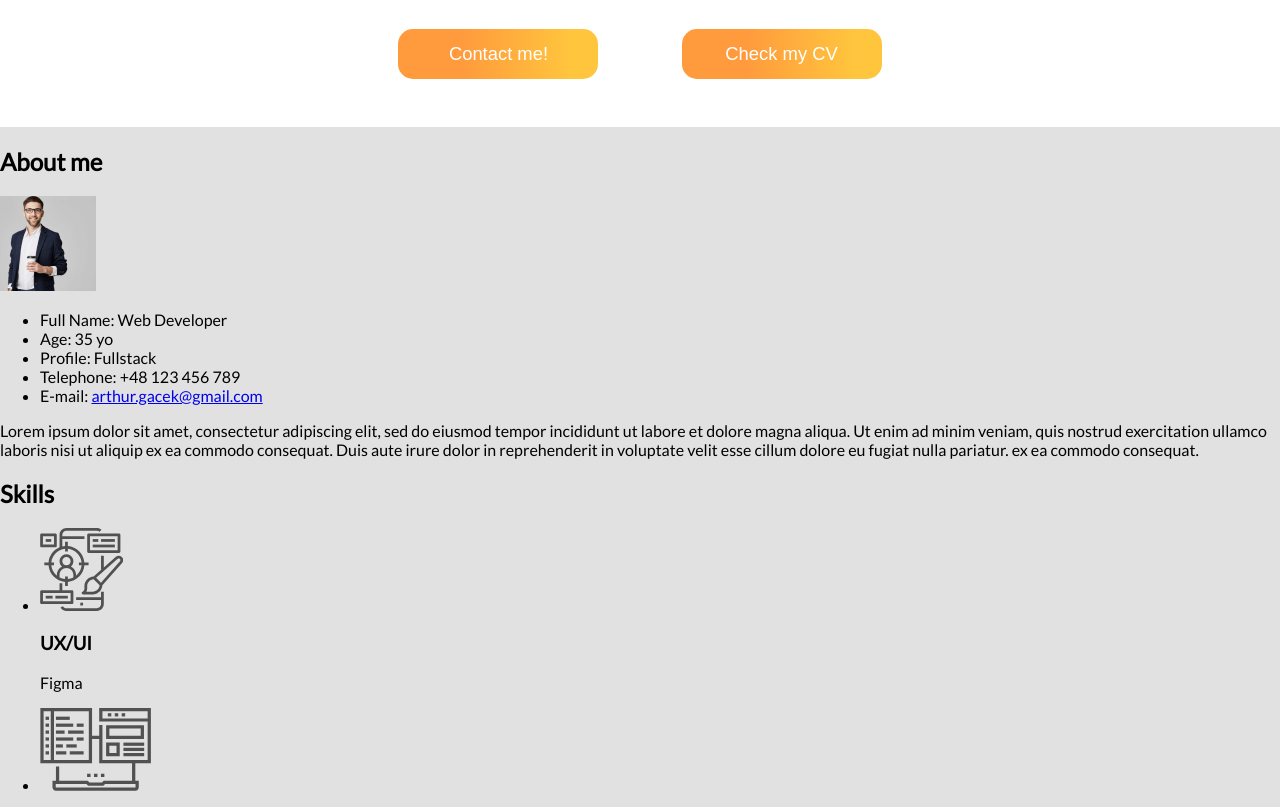
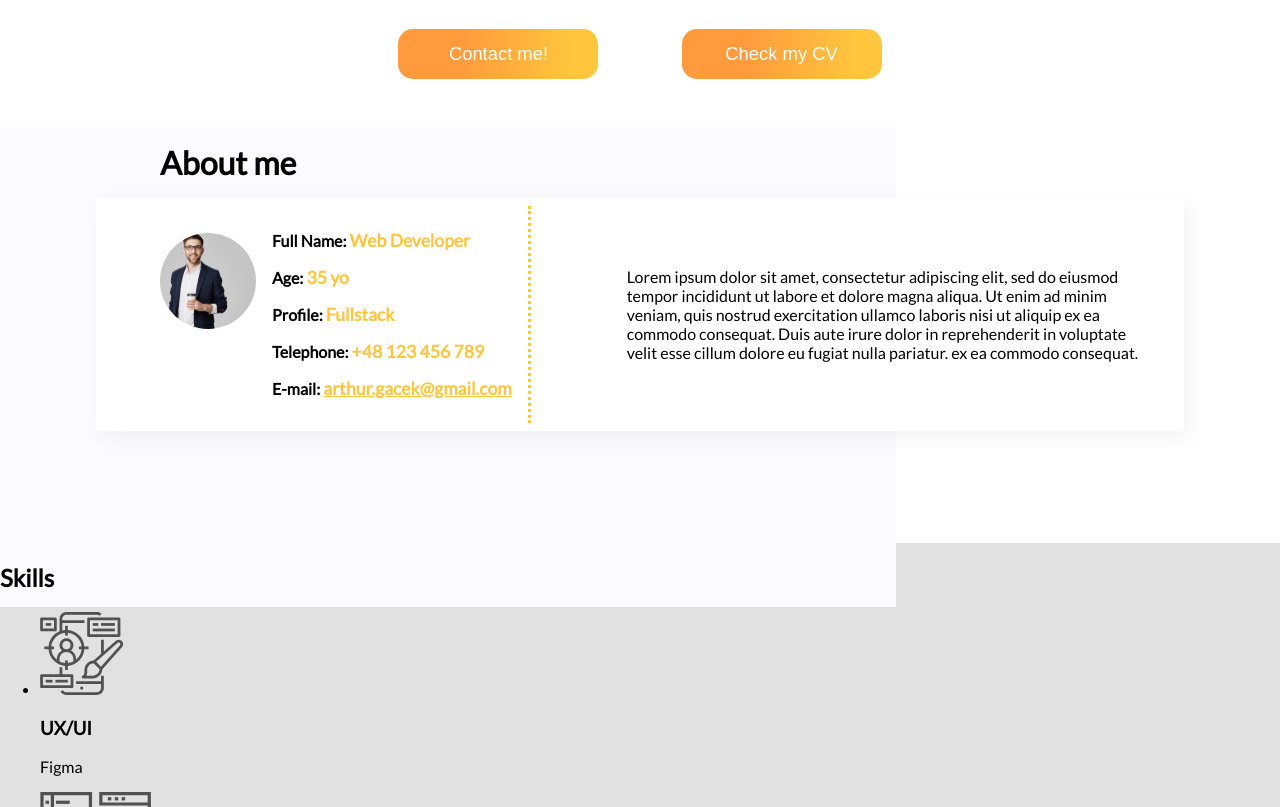
Before and after one commit to ArturGacek/portfolio, a plain HTML site: page index.html in a window 1280 px wide. Shown: the part 749-1556 px from the top of the page. Drawn offline with Linux system fonts and the light colour scheme.

Commit message:
made Amout Me section

```diff
--- a/index.html
+++ b/index.html
@@ -40,8 +40,9 @@
             </div>
         </section>
         <section class="aboutMe-section">
-            <div class="container">
-                <h2>About me</h2>
+            <div class="aboutMe-section__coverLayer"></div>
+            <h2>About me</h2>
+            <div class="wrapper">
                 <div class="aboutMe-section__content">
                     <div class="aboutMe-section__personalData">
                         <img src="./assets/img/my_picture.png" alt="my picture" class="aboutMe-section__picture">
@@ -58,6 +59,7 @@
                     </div>
                 </div>
             </div>
+
         </section>
         <section class="skills-section">
             <div class="container">
--- a/style.css
+++ b/style.css
@@ -215,3 +215,119 @@ nav {
 }
 
 /*About section*/
+
+.aboutMe-section {
+    position: relative;
+    display: flex;
+    flex-direction: column;
+    background-color: var(--container-color);
+    z-index: -2;
+}
+
+.aboutMe-section h2 {
+    font-size: 2rem;
+    text-align: center;
+    margin: 1rem;
+}
+
+.aboutMe-section .wrapper {
+    display: flex;
+    justify-content: center;
+    padding-bottom: 7rem;
+}
+
+.aboutMe-section__content {
+    width: 85vw;
+    background-color: var(--container-color);
+    box-shadow: 6px 6px 20px rgba(0, 0, 0, 0.05);
+    padding: 0.5rem 0;
+}
+
+.aboutMe-section__personalData {
+    display: flex;
+    flex-flow: row wrap;
+    justify-content: center;
+    align-content: center;
+    margin: 1rem auto;
+    grid-area: personalData;
+}
+
+.aboutMe-section__picture {
+    width: 6rem;
+    height: 6rem;
+    border-radius: 50%;
+    padding: 0;
+    margin: .7rem 3rem;
+}
+
+.aboutMe-section__contact {
+    display: flex;
+    flex-direction: column;
+    align-items: flex-start;
+    justify-content: center;
+    padding: 0 1rem;
+    list-style: none;
+}
+
+.aboutMe-section__contact li {
+    font-weight: bold;
+    padding: 0.5rem 0;
+    font-size: 1rem;
+}
+
+.aboutMe-section__myData {
+    font-size: 1.1rem;
+    color: var(--primary-color);
+}
+
+.aboutMe-section__description {
+    margin: auto;
+    padding: 0 2rem;
+    text-align: start;
+    grid-area: description;
+}
+
+.aboutMe-section__content {
+    display: grid;
+    grid-template-areas:
+    "personalData"
+    "description"
+}
+
+/*@media (min-width: 768px) {*/
+/*}*/
+
+@media (min-width: 1024px) {
+    .aboutMe-section__coverLayer {
+        background-image: url(./assets/img/gray_main_rectangle.png);
+        background-size: cover;
+        position: absolute;
+        top: 0;
+        left: 0;
+        width: 70vw;
+        height: 60vh;
+        z-index: -1;
+    }
+    .aboutMe-section__personalData {
+        border-right: 3px dotted var(--primary-color);
+        margin: 0 auto;
+    }
+    .aboutMe-section h2 {
+        font-size: 2rem;
+        text-align: left;
+        padding-left: 9rem;
+        margin: 1rem;
+    }
+
+    .aboutMe-section__picture {
+        margin: 1.7rem auto;
+    }
+    .aboutMe-section__content {
+        display: grid;
+        grid-template-columns: 5.5fr 6.5fr;
+        grid-template-areas:
+            "personalData description"
+    }
+}
+
+/*Skills section*/
```
